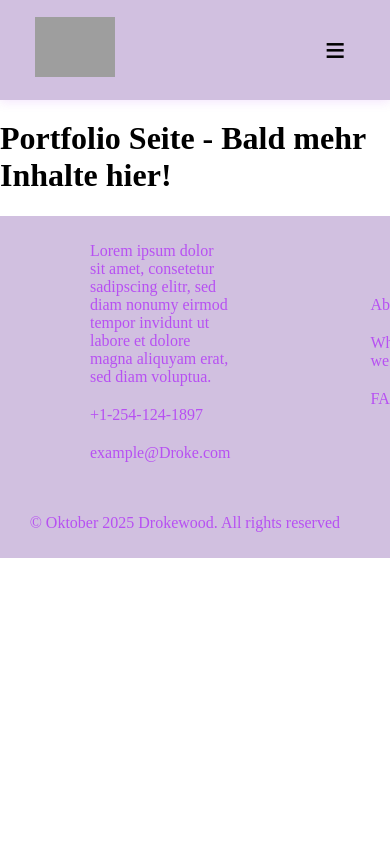
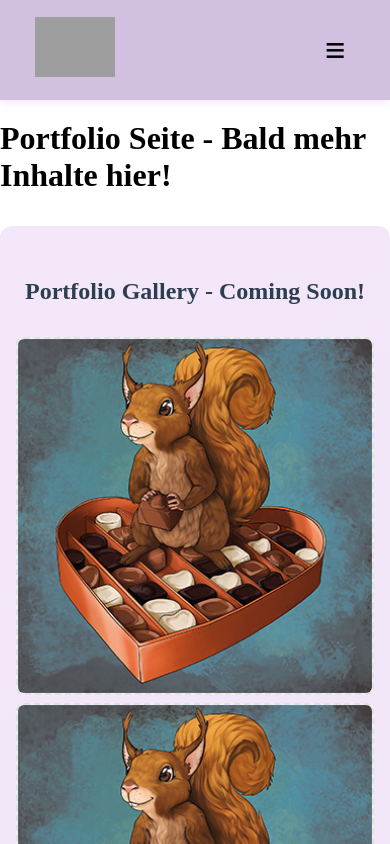
Before and after one commit to Drokewood/tontastika-website, a React (Create React App) app: page /portfolio in a window 390 px wide. Shown: the top 844 px of the page. Built offline with nearby package versions, Linux system fonts and the light colour scheme; grey boxes are pictures that could not be loaded.

Commit message:
feat: Add responsive portfolio gallery system
 PortfolioGallery.js component with 25 test images
 CSS Grid: 4-col  3-col  1-col responsive design
 Smooth hover animations with scale effects
 Clean component architecture + proper styling separation
 Foundation for complete portfolio showcase

```diff
--- /dev/null
+++ b/src/components/PortfolioGallery.js
@@ -0,0 +1,58 @@
+import { PortfolioContent } from "../styles/portfolio.style";
+import {
+    PortfolioGalleryContainer,
+    PortfolioGalleryTitle,
+    PortfolioGalleryGrid,
+    PortfolioGalleryItem,
+    PortfolioImage
+
+ } from "../styles/PortfolioGallery.style";
+import Testbild from "../assets/Otterloon.jpg";
+
+
+
+export const PortfolioGallery = () => {
+    const PortfolioImages = [
+    // Array of image URLs or import statements for portfolio items
+    { id: 1, image: Testbild },
+    { id: 2, image: Testbild },
+    { id: 3, image: Testbild },
+    { id: 4, image: Testbild },
+    { id: 5, image: Testbild },
+    { id: 6, image: Testbild },
+    { id: 7, image: Testbild },
+    { id: 8, image: Testbild },
+    { id: 9, image: Testbild },
+    { id: 10, image: Testbild },
+    { id: 11, image: Testbild },
+    { id: 12, image: Testbild },
+    { id: 13, image: Testbild },
+    { id: 14, image: Testbild },
+    { id: 15, image: Testbild },
+    { id: 16, image: Testbild },
+    { id: 17, image: Testbild },
+    { id: 18, image: Testbild },
+    { id: 19, image: Testbild },
+    { id: 20, image: Testbild },
+    { id: 21, image: Testbild },
+    { id: 22, image: Testbild },
+    { id: 23, image: Testbild },
+    { id: 24, image: Testbild },
+    { id: 25, image: Testbild },
+    ];
+    return (
+        <PortfolioContent>
+            <PortfolioGalleryContainer>
+                <PortfolioGalleryTitle>Portfolio Gallery - Coming Soon!</PortfolioGalleryTitle>
+                <PortfolioGalleryGrid>
+                    {/* Example items - replace with real portfolio items later */}
+                    {PortfolioImages.map(({id, image}) => (
+                        <PortfolioGalleryItem key={id} style={{backgroundColor: '#f0f0f0'}}>
+                            <PortfolioImage src={image} alt={`Portfolio Item ${id}`} />
+                        </PortfolioGalleryItem>
+                    ))}
+                </PortfolioGalleryGrid>
+            </PortfolioGalleryContainer>
+        </PortfolioContent>
+    )
+}
--- a/src/pages/Portfolio.js
+++ b/src/pages/Portfolio.js
@@ -1,10 +1,13 @@
 import { PortfolioContainer } from "../styles/portfolio.style";
+import { PortfolioGallery } from "../components/PortfolioGallery";
 
 
 export const Portfolio = () => {
     return (
         <PortfolioContainer>
             <h1>Portfolio Seite - Bald mehr Inhalte hier!</h1>
+            <PortfolioGallery />
+
         </PortfolioContainer>
     )
 }
--- /dev/null
+++ b/src/styles/PortfolioGallery.style.js
@@ -0,0 +1,65 @@
+import styled from "styled-components";
+
+export const PortfolioGalleryContainer = styled.div`
+  max-width: 1200px;
+  margin: 2rem auto;
+  padding: 2rem 1rem;
+  background: linear-gradient(135deg, #f3e7f9 0%, #e8d5f2 100%);
+  border-radius: 12px;
+`
+
+export const PortfolioGalleryTitle = styled.h2`
+  text-align: center;
+  margin-bottom: 1rem;
+  color: #2c3e50;
+`
+
+export const PortfolioGalleryGrid = styled.div`
+  display: grid;
+  grid-template-columns: repeat(4, 1fr);
+  gap: 1rem;
+  margin-top: 2rem;
+
+  @media (max-width: 768px) {
+    grid-template-columns: repeat(3, 1fr);
+    gap: 0.5rem;
+  }
+
+  @media (max-width: 480px) {
+    grid-template-columns: 1fr;
+  }
+`
+
+export const PortfolioGalleryItem = styled.div`
+  aspect-ratio: 1;
+  background: #f8f9fa;
+  border-radius: 8px;
+  display: flex;
+  align-items: center;
+  justify-content: center;
+  color: #6c757d;
+  font-size: 0.9rem;
+  border: 2px dashed #dee2e6;
+  /* erzeugt ein Hand Symbol, um anklickbare Inhalte zu kennzeichnen */
+  cursor: pointer;
+  /* ease = sanfte animation startet langsam-wird schneller-endet langsam, 0.3 = Zeit in der die Animation abläuft, all = alle Eigenschaften (wie transform, box-shadow, border-color) */
+  transition: all 0.3s ease;
+  overflow: hidden;
+
+  &:hover {
+    transform: scale(1.05);
+    box-shadow: 0 8px 25px rgba(0,0,0,0.2);
+    border-color: #b750f2;
+  }
+`
+
+export const PortfolioImage = styled.img`
+    width: 100%;
+    height: 100%;
+    object-fit: cover;
+    transition: all 0.3s ease;
+
+    &:hover {
+      transform: scale(1.1);
+    }
+`
--- a/src/styles/portfolio.style.js
+++ b/src/styles/portfolio.style.js
@@ -4,4 +4,11 @@ import styled from "styled-components";
 export const PortfolioContainer = styled.div`
     padding-top: 99px;
     width: 100%;
+    align-items: center;
+    justify-content: center;
 `
+
+export const PortfolioContent = styled.div`
+    max-width: 1200px;
+    margin: auto;
+`
```
Also changed, not shown: 2 other files (tests, documents, lock files or other folders).
